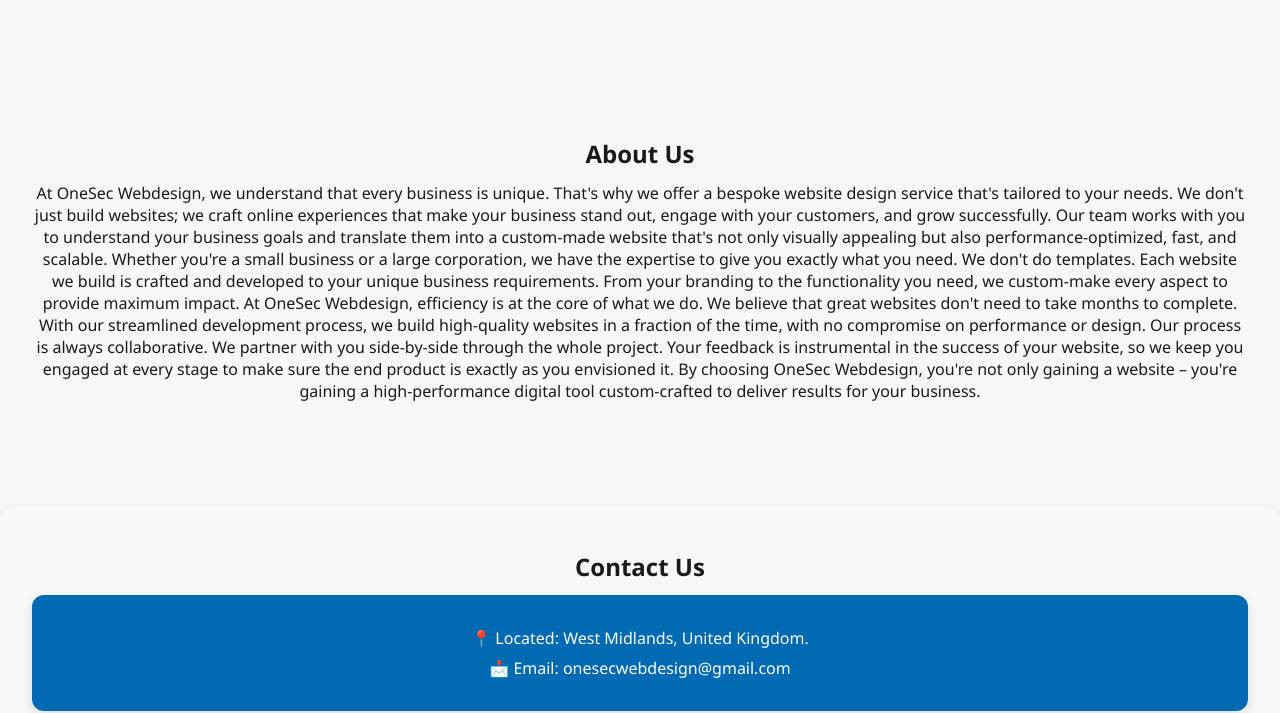
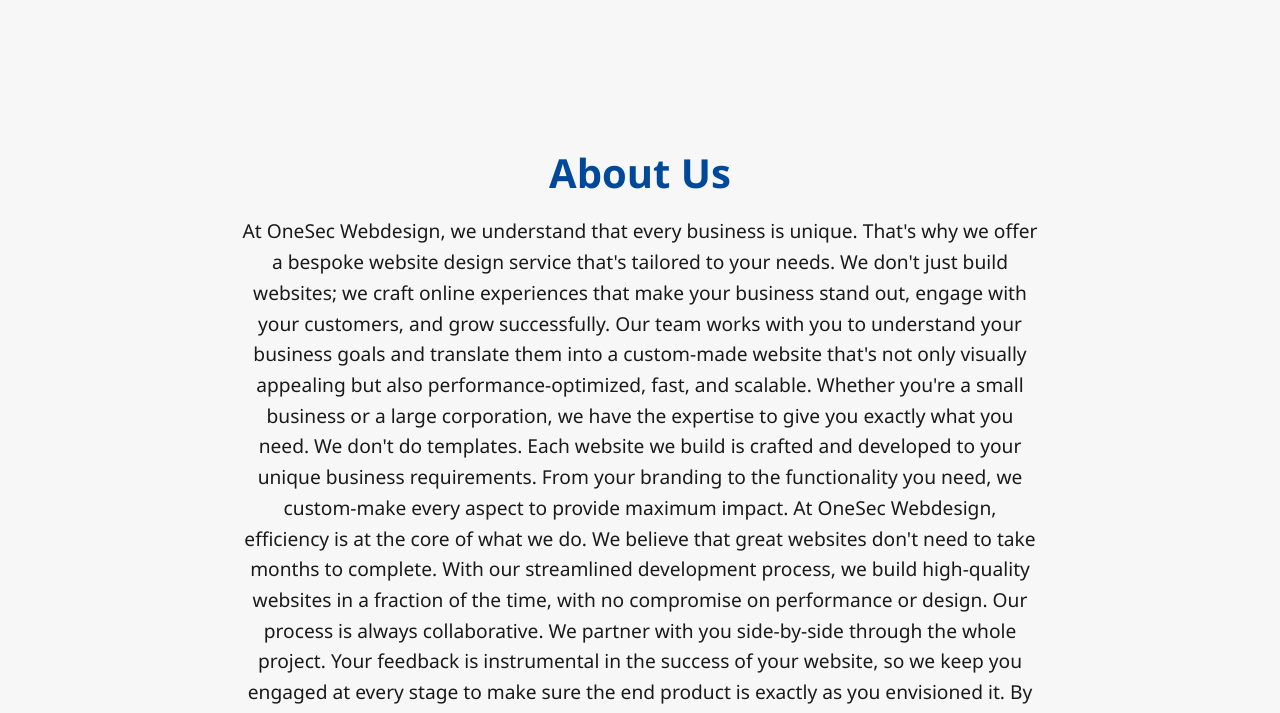
Before and after one commit to onesecdesign/onesecdesign.github.io, a plain HTML site: page index.html in a window 1280 px wide. Shown: the part 1455-2168 px from the top of the page. Drawn offline with Linux system fonts and the light colour scheme.

Commit message:
Update style.css

```diff
--- a/style.css
+++ b/style.css
@@ -51,7 +51,6 @@
   transform: scale(1.05);
 }
 
-/* Features Section */
 .features-grid {
   display: grid;
   gap: 1.5rem;
@@ -110,6 +109,26 @@
   transform: translateY(0);
 }
 
+.about-us {
+  background-color: #F7F7F7;
+  padding: 4rem 2rem;
+  text-align: center;
+  color: #1a1a1a;
+}
+
+.about-us h2 {
+  font-size: 2.5rem;
+  margin-bottom: 1rem;
+  color: #004899;
+}
+
+.about-us p {
+  font-size: 1.2rem;
+  line-height: 1.6;
+  max-width: 800px;
+  margin: 0 auto;
+}
+
 .contact {
   background-color: #F7F7F7;
   padding: 2rem 2rem;
```
